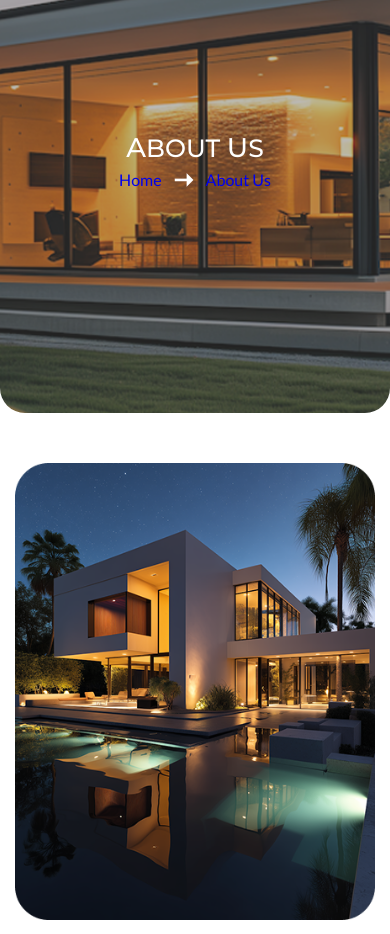
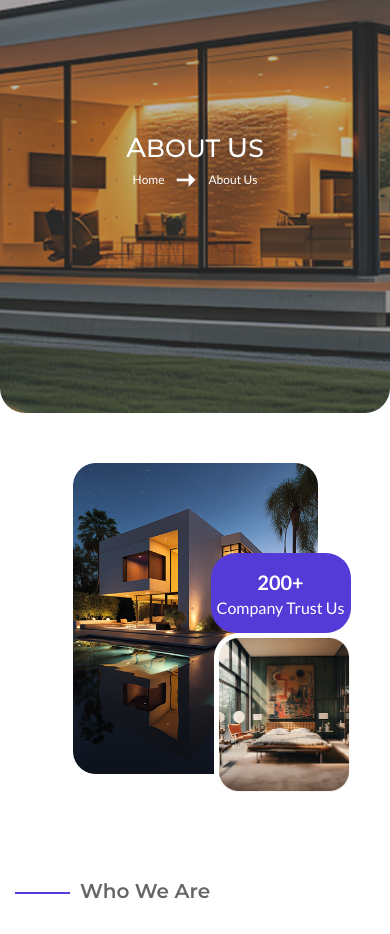
Before and after one commit to romilapaul/Verospace, a plain HTML site: page about.html in a window 390 px wide. Shown: the part 97-1031 px from the top of the page. Drawn offline with nearby package versions, Linux system fonts and the light colour scheme.

Commit message:
updated about.html

```diff
--- a/about.html
+++ b/about.html
@@ -105,7 +105,7 @@
       <div class="container">
         <div class="row">
           <div class="col-1">
-            <div class="tabscreen-img">
+            <!-- <div class="tabscreen-img">
               <div
                 class="main-img"
                 data-aos="flip-left"
@@ -113,13 +113,13 @@
               >
                 <img src="./assets/who-we are-img1.png" alt="" />
               </div>
-            </div>
+            </div> -->
             <div
               class="who-we-are-img"
               data-aos="fade-up-right"
               data-aos-duration="1500"
             >
-              <img src="./assets/who-we are-img1.png" alt="" />
+              <img src="./assets/who-we-are-img1.png" alt="" />
               <div class="small-who-we-are-img">
                 <img src="./assets/who-we are-img2.png" alt="" />
               </div>
--- a/css/style.css
+++ b/css/style.css
@@ -600,8 +600,9 @@ input[type="range"]::-moz-range-thumb {
   object-fit: contain;
 }
 
-.hero-description > p {
+.hero-description > a {
   font-size: 18px;
+  color: white;
 }
 
 /* Apartment types section */
@@ -1590,7 +1591,7 @@ footer > div > div {
 
   .col-2 {
     width: 100%;
-    margin-top: 50px;
+    margin-top: 90px;
   }
 
   .subtitle {
@@ -2009,7 +2010,46 @@ footer > div > div {
   }
 
   .who-we-are-img {
-    display: none;
+    /* max-height: 523px; */
+    max-width: 350px;
+    position: relative;
+  }
+
+  .who-we-are-img > img {
+    width: 100%;
+    object-fit: contain;
+  }
+
+  .small-who-we-are-img {
+    position: absolute;
+    bottom: -40px;
+    right: -90px;
+    max-width: 230px;
+    z-index: 2;
+  }
+
+  .small-who-we-are-img > img {
+    width: 100%;
+    object-fit: contain;
+  }
+
+  .blue-box {
+    width: 160px;
+    height: 107px;
+    background-color: var(--primary-bg-color);
+    border-radius: 25px;
+    display: flex;
+    flex-direction: column;
+    justify-content: center;
+    align-items: center;
+    position: absolute;
+    top: 155px;
+    right: -45px;
+    z-index: 3;
+  }
+
+  .blue-box-heading {
+    font-size: 28px;
   }
 
   /* other services section */
@@ -2241,6 +2281,32 @@ footer > div > div {
     z-index: 2;
   }
 
+  /* who we are section */
+
+  .who-we-are-img {
+    max-width: 300px;
+    position: relative;
+  }
+
+  .small-who-we-are-img {
+    position: absolute;
+    bottom: -35px;
+    right: -65px;
+    max-width: 180px;
+    z-index: 2;
+  }
+
+  .blue-box {
+    width: 160px;
+    height: 107px;
+    top: 135px;
+    right: -45px;
+  }
+
+  .blue-box-heading {
+    font-size: 28px;
+  }
+
   /* testimonial section */
 
   .testimonials-image {
@@ -2299,7 +2365,7 @@ footer > div > div {
 
   /* Hero section */
 
-  .hero-description > p {
+  .hero-description > a {
     font-size: 12px;
   }
 
@@ -2366,6 +2432,32 @@ footer > div > div {
     font-size: 12px;
   }
 
+  /* who we are section */
+
+  .who-we-are-img {
+    max-width: 245px;
+    position: relative;
+  }
+
+  .small-who-we-are-img {
+    position: absolute;
+    bottom: -22px;
+    right: -36px;
+    max-width: 140px;
+    z-index: 2;
+  }
+
+  .blue-box {
+    width: 140px;
+    height: 80px;
+    top: 90px;
+    right: -33px;
+  }
+
+  .blue-box-heading {
+    font-size: 20px;
+  }
+
   /* team section */
 
   .teams-section .subheading {
```
Also changed, not shown: assets/who-we-are-img1.png (renamed from assets/who-we are-img1.png).
